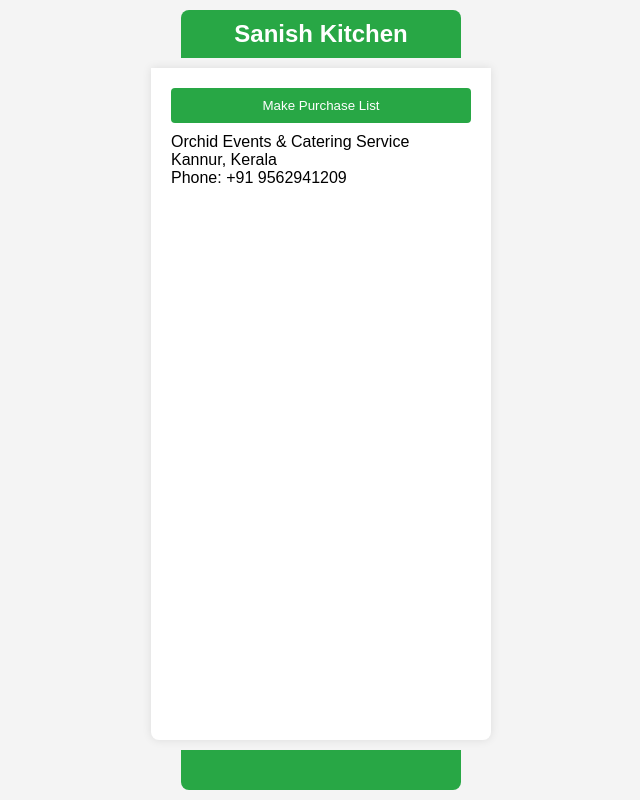
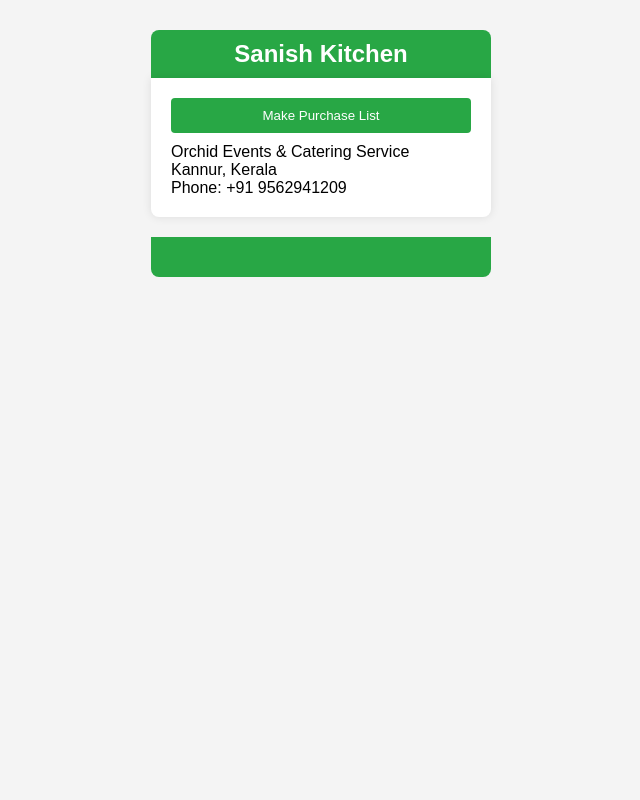
Before and after one commit to shintopc/sanish, a plain HTML site: page index.html in a window 1280 px wide. Shown: the whole page, without its empty margins (319-959 px from the left). Drawn offline with nearby package versions, Linux system fonts and the light colour scheme.

Commit message:
Update styles.css

```diff
--- a/styles.css
+++ b/styles.css
@@ -5,10 +5,9 @@ body {
     margin: 0;
     padding: 0;
     display: flex;
-    flex-direction: column; /* Stack elements vertically */
-    align-items: center; /* Center horizontally */
-    min-height: 100vh; /* Full viewport height */
-    justify-content: space-between; /* Distribute space between header, container, and footer */
+    flex-direction: column;
+    align-items: center;
+    height: 100vh;
 }
 
 /* Header Styles */
@@ -17,9 +16,9 @@ header {
     color: white;
     padding: 10px 0;
     text-align: center;
-    width: 280px; /* Smaller than container width */
-    border-radius: 8px 8px 0 0; /* Rounded corners at the top */
-    margin-top: 10px; /* Reduced margin at the top */
+    width: 340px; /* Match the container width */
+    border-radius: 8px 8px 0 0;
+  margin-top: 30px; /* Reduced margin at the top */
 }
 
 header h1 {
@@ -31,14 +30,10 @@ header h1 {
 .container {
     background-color: #fff;
     padding: 20px;
-    border-radius: 0 0 8px 8px; /* Rounded corners at the bottom */
+    border-radius: 0 0 8px 8px;
     box-shadow: 0 0 10px rgba(0, 0, 0, 0.1);
-    width: 300px; /* Main app width */
+    width: 300px;
     text-align: center;
-    margin: 10px 0; /* Reduced margin between header and footer */
-    flex-grow: 1; /* Allow container to grow and take available space */
-    overflow-y: auto; /* Allow scrolling inside container if content overflows */
-    max-height: calc(100vh - 160px); /* Ensure container doesn't exceed viewport height */
 }
 
 /* Footer Styles */
@@ -47,9 +42,9 @@ footer {
     color: white;
     padding: 10px 0;
     text-align: center;
-    width: 280px; /* Smaller than container width */
-    border-radius: 0 0 8px 8px; /* Rounded corners at the bottom */
-    margin-bottom: 10px; /* Reduced margin at the bottom */
+    width: 340px; /* Match the container width */
+    border-radius: 0 0 8px 8px;
+    margin-top: 20px;
 }
 
 footer marquee {
```
